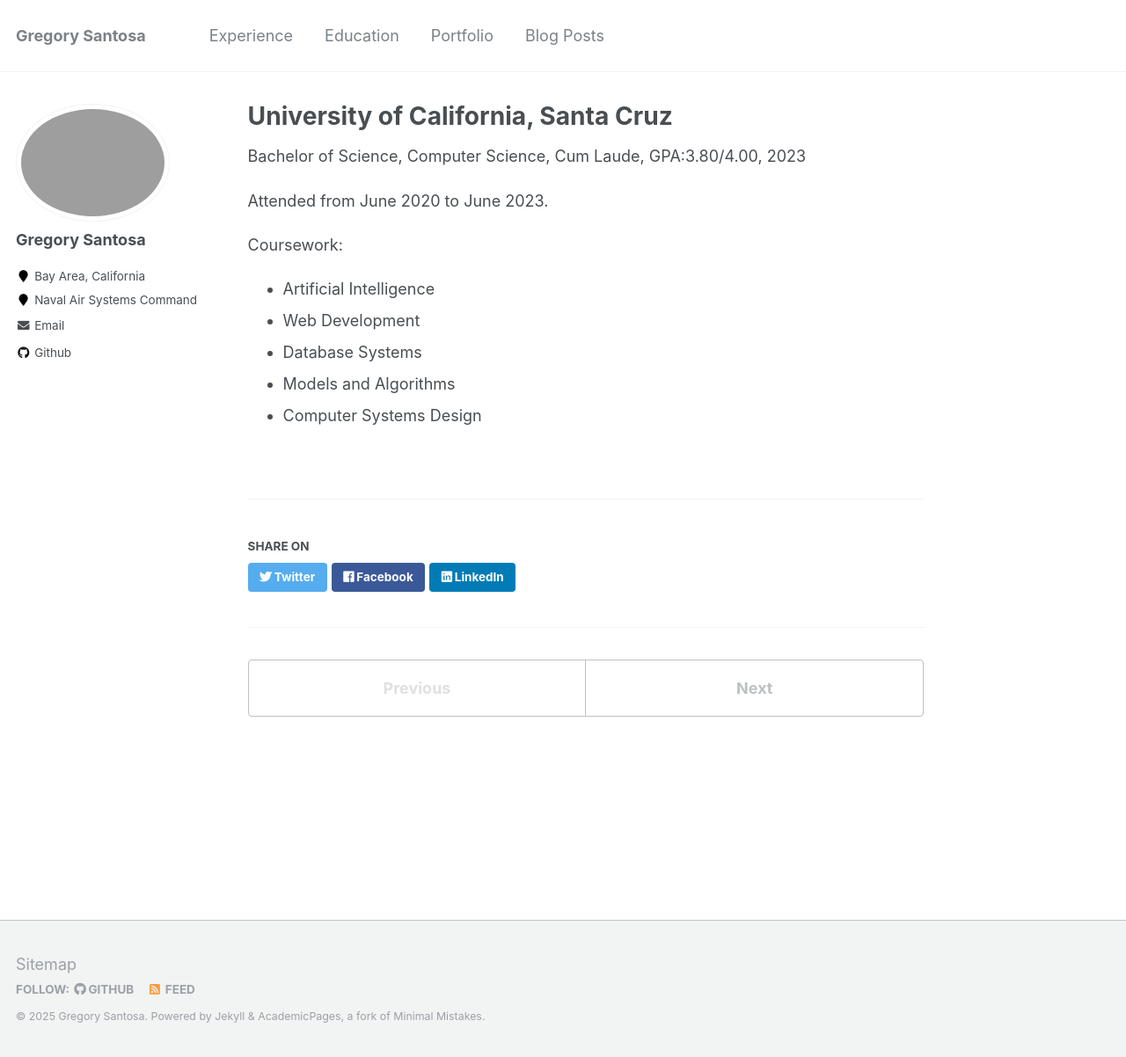
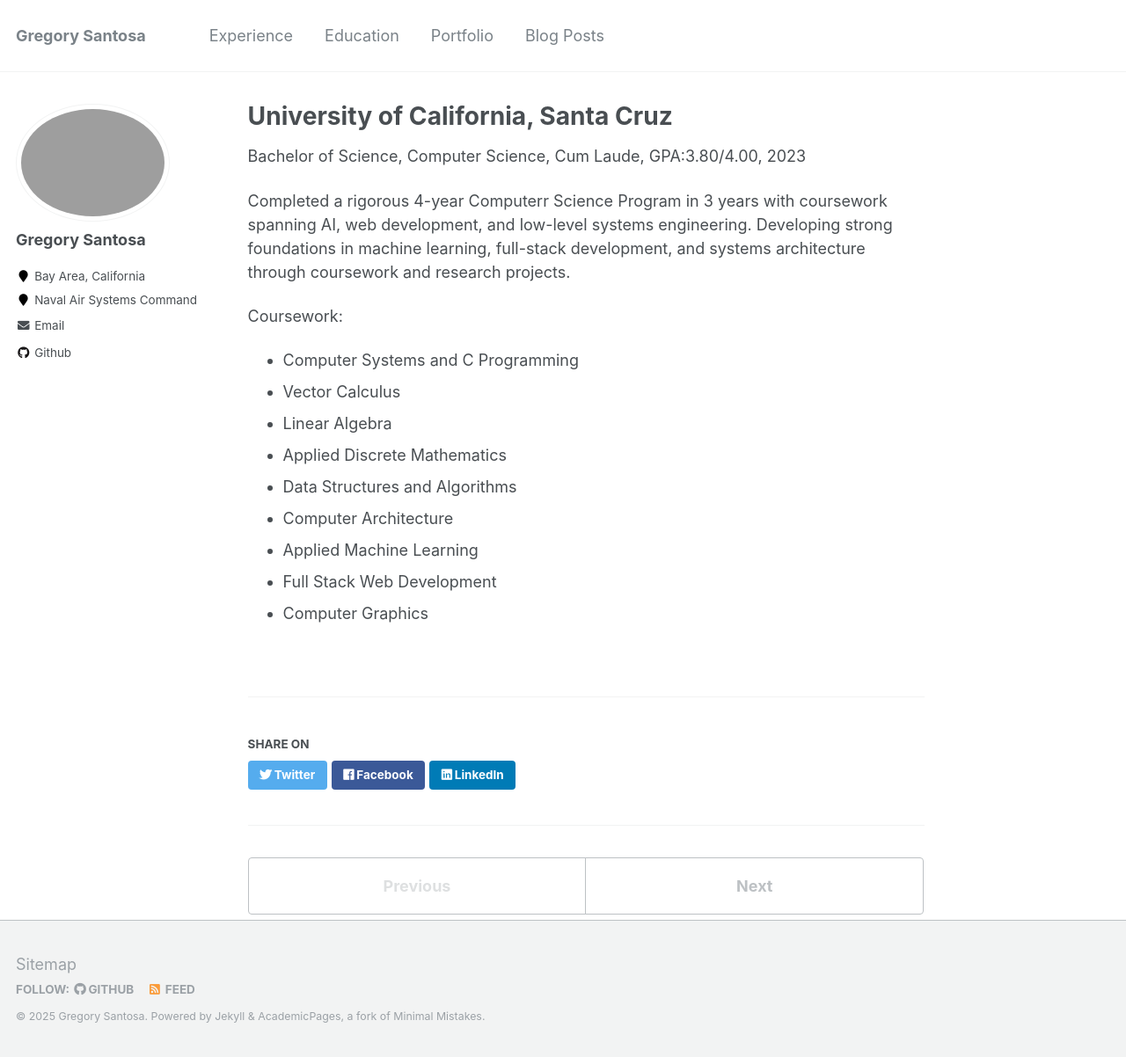
Before and after one commit to gregorysantosa/gregorysantosa.github.io, a Jekyll site: the page built from _teaching/2020-undergraduate.md, in a window 1280 px wide and 1202 px high. Shown: the whole window at 88% size. Built offline with Jekyll 4.4.1, drawn with Linux system fonts in a browser that asks for light colours.

Commit message:
Updated experiences

```diff
--- a/_teaching/2020-undergraduate.md
+++ b/_teaching/2020-undergraduate.md
@@ -8,11 +8,15 @@ date: 2023-06-01
 location: "Santa Cruz, California"
 ---
 
-Attended from June 2020 to June 2023.
+Completed a rigorous 4-year Computerr Science Program in 3 years with coursework spanning AI, web development, and low-level systems engineering. Developing strong foundations in machine learning, full-stack development, and systems architecture through coursework and research projects.
 
 Coursework:
--  Artificial Intelligence
--  Web Development
--  Database Systems
--  Models and Algorithms
--  Computer Systems Design
+-  Computer Systems and C Programming
+-  Vector Calculus
+-  Linear Algebra
+-  Applied Discrete Mathematics
+-  Data Structures and Algorithms
+-  Computer Architecture
+-  Applied Machine Learning
+-  Full Stack Web Development
+-  Computer Graphics
```
Also changed, not shown: _teaching/2025-graduate.md (+1 -1 lines).
